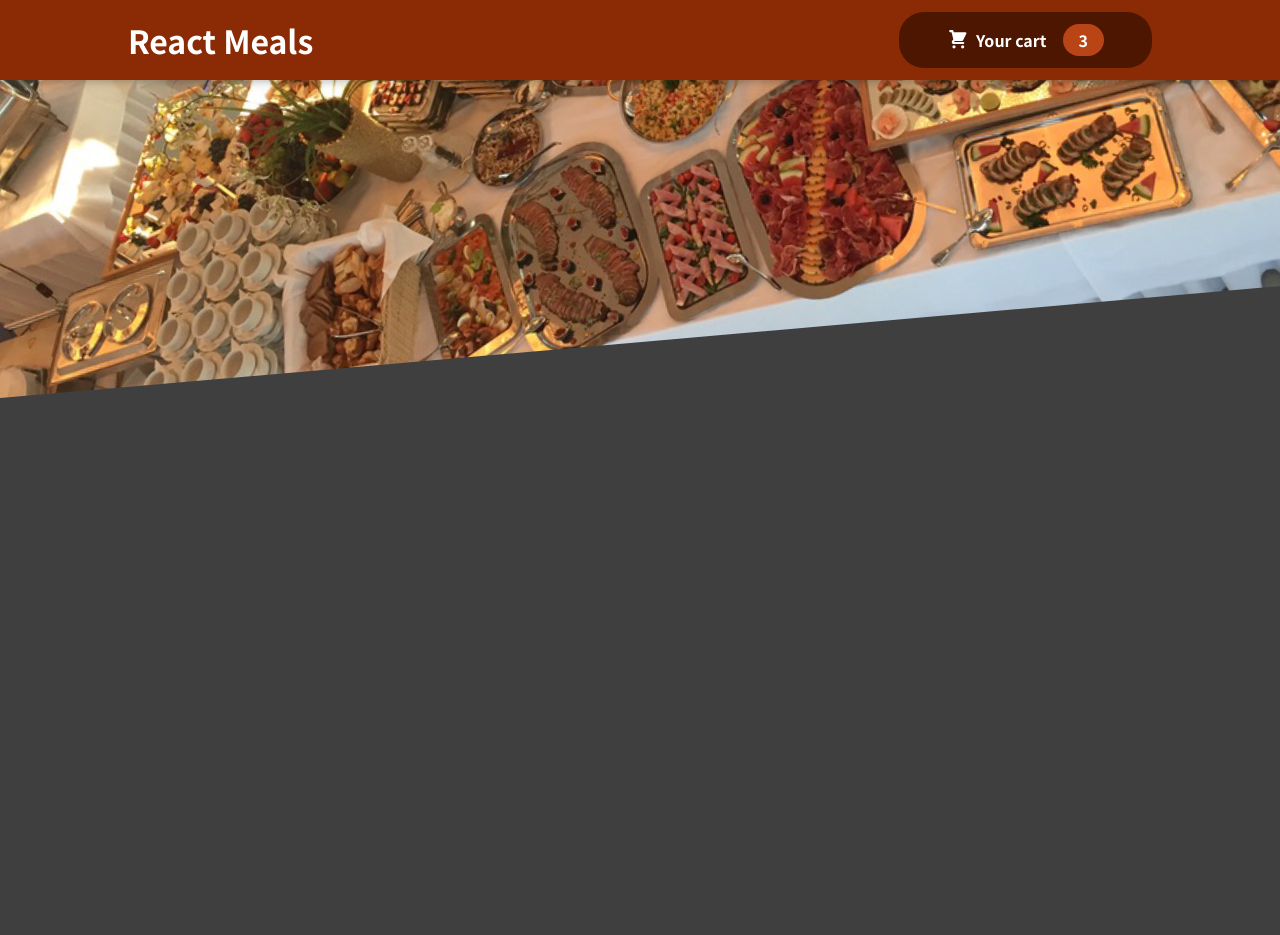
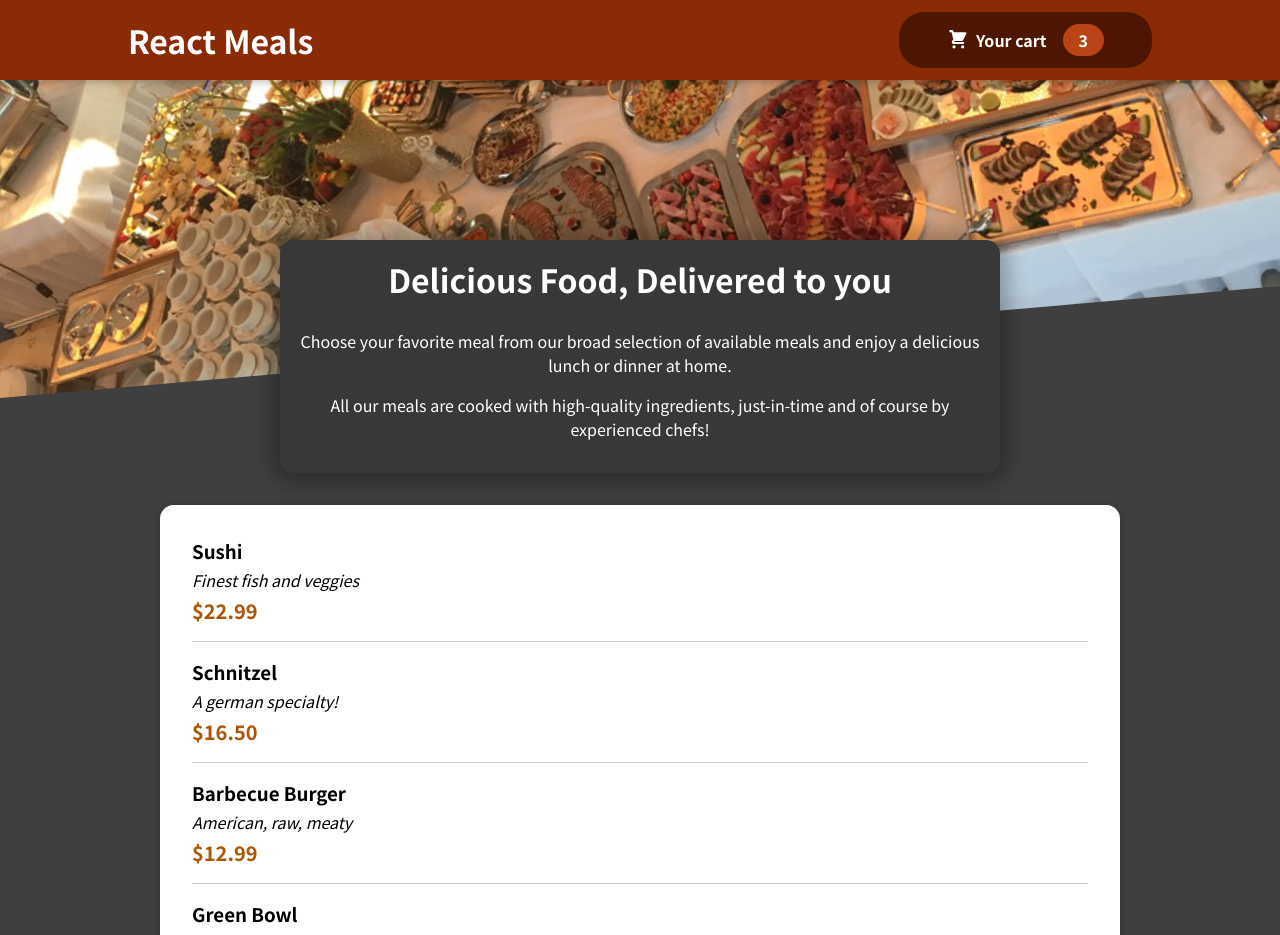
Before and after one commit to vysk/food-order-app, a React (Create React App) app: page / in a window 1280 px wide. Shown: the top 935 px of the page. Before the commit the page ends 800 px from the top, so only its background shows below. Built offline with nearby package versions, Linux system fonts and the light colour scheme.

Commit message:
Added individual meals items and displayed them

```diff
--- a/src/App.js
+++ b/src/App.js
@@ -1,10 +1,14 @@
 import React, { Fragment } from 'react';
 import Header from './components/Layout/Header';
+import Meals from './components/Meals/Meals';
 
 function App() {
   return (
     <Fragment>
       <Header />
+      <main>
+        <Meals />
+      </main>
     </Fragment>
   );
 }
--- /dev/null
+++ b/src/components/Meals/AvailableMeals.js
@@ -0,0 +1,49 @@
+import React from 'react';
+import styles from './AvailableMeals.module.css';
+import MealItem from './MealItem/MealItem';
+import Card from '../UI/Card';
+const DUMMY_MEALS = [
+  {
+    id: 'm1',
+    name: 'Sushi',
+    description: 'Finest fish and veggies',
+    price: 22.99,
+  },
+  {
+    id: 'm2',
+    name: 'Schnitzel',
+    description: 'A german specialty!',
+    price: 16.5,
+  },
+  {
+    id: 'm3',
+    name: 'Barbecue Burger',
+    description: 'American, raw, meaty',
+    price: 12.99,
+  },
+  {
+    id: 'm4',
+    name: 'Green Bowl',
+    description: 'Healthy...and green...',
+    price: 18.99,
+  },
+];
+
+const AvailableMeals = () => {
+  const mealsList = DUMMY_MEALS.map((meal) => (
+    <MealItem
+      key={meal.id}
+      name={meal.name}
+      description={meal.description}
+      price={meal.price}
+    />
+  ));
+  return (
+    <section className={styles.meals}>
+      <Card>
+        <ul>{mealsList}</ul>
+      </Card>
+    </section>
+  );
+};
+export default AvailableMeals;
--- /dev/null
+++ b/src/components/Meals/AvailableMeals.module.css
@@ -0,0 +1,24 @@
+.meals {
+    max-width: 60rem;
+    width: 90%;
+    margin: 2rem auto;
+    animation: meals-appear 1s ease-out forwards;
+}
+
+.meals ul {
+    list-style: none;
+    margin: 0;
+    padding: 0;
+}
+
+@keyframes meals-appear {
+    from {
+        opacity: 0;
+        transform: translateY(3rem);
+    }
+
+    to {
+        opacity: 1;
+        transform: translateY(0);
+    }
+}
--- /dev/null
+++ b/src/components/Meals/MealItem/MealItem.js
@@ -0,0 +1,16 @@
+import styles from './MealItem.module.css';
+
+const MealItem = (props) => {
+  const price = `$${props.price.toFixed(2)}`;
+  return (
+    <li className={styles.meal}>
+      <div>
+        <h3>{props.name}</h3>
+        <div className={styles.description}>{props.description}</div>
+        <div className={styles.price}>{price}</div>
+      </div>
+      <div></div>
+    </li>
+  );
+};
+export default MealItem;
--- /dev/null
+++ b/src/components/Meals/MealItem/MealItem.module.css
@@ -0,0 +1,22 @@
+.meal {
+    display: flex;
+    justify-content: space-between;
+    margin: 1rem;
+    padding-bottom: 1rem;
+    border-bottom: 1px solid #ccc;
+}
+
+.meal h3 {
+    margin: 0 0 0.25rem 0;
+}
+
+.description {
+    font-style: italic;
+}
+
+.price {
+    margin-top: 0.25rem;
+    font-weight: bold;
+    color: #ad5502;
+    font-size: 1.25rem;
+}
--- /dev/null
+++ b/src/components/Meals/Meals.js
@@ -0,0 +1,13 @@
+import React from 'react';
+import MealsSummary from './MealsSummary';
+import AvailableMeals from './AvailableMeals';
+
+const Meals = () => {
+  return (
+    <React.Fragment>
+      <MealsSummary />
+      <AvailableMeals />
+    </React.Fragment>
+  );
+};
+export default Meals;
--- /dev/null
+++ b/src/components/Meals/MealsSummary.js
@@ -0,0 +1,18 @@
+import React from 'react';
+import styles from './MealsSummary.module.css';
+const MealsSummary = () => {
+  return (
+    <section className={styles.summary}>
+      <h2>Delicious Food, Delivered to you</h2>
+      <p>
+        Choose your favorite meal from our broad selection of available meals
+        and enjoy a delicious lunch or dinner at home.
+      </p>
+      <p>
+        All our meals are cooked with high-quality ingredients, just-in-time and
+        of course by experienced chefs!
+      </p>
+    </section>
+  );
+};
+export default MealsSummary;
--- /dev/null
+++ b/src/components/Meals/MealsSummary.module.css
@@ -0,0 +1,18 @@
+.summary {
+    text-align: center;
+    max-width: 45rem;
+    width: 90%;
+    margin: auto;
+    margin-top: -10rem;
+    position: relative;
+    background-color: #383838;
+    color: white;
+    border-radius: 14px;
+    padding: 1rem;
+    box-shadow: 0 1px 18px 10px rgba(0, 0, 0, 0.25);
+}
+
+.summary h2 {
+    font-size: 2rem;
+    margin-top: 0;
+}
--- /dev/null
+++ b/src/components/UI/Card.js
@@ -0,0 +1,6 @@
+import styles from './Card.module.css';
+
+const Card = (props) => {
+  return <div className={styles.card}>{props.children}</div>;
+};
+export default Card;
--- /dev/null
+++ b/src/components/UI/Card.module.css
@@ -0,0 +1,6 @@
+.card {
+    padding: 1rem;
+    box-shadow: 0 2px 8px rgba(0, 0, 0, 0.25);
+    border-radius: 14px;
+    background-color: white;
+}
```
Also changed, not shown: src/components/Meals/MealItem/MealItemForm.js (added), src/components/Meals/Meals.module.css (added).
